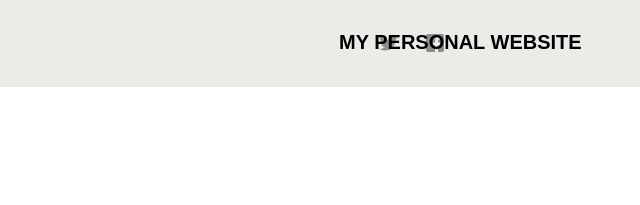
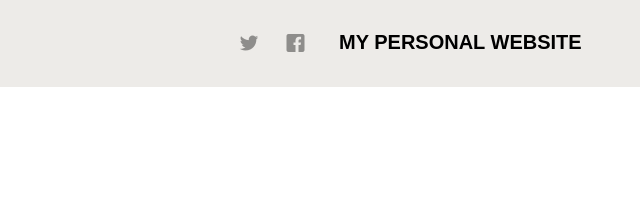
Before and after one commit to Coatkins/Coatkins.github.io, a plain HTML site: page index.html in a window 1280 px wide. Shown: the top 205 px of the page, 221-861 px from the left. Drawn offline with Linux system fonts and the light colour scheme; files whose address does not match are found by name.

Commit message:
Add files via upload

```diff
--- a/index.html
+++ b/index.html
@@ -62,7 +62,7 @@
 			<div class="col-md-4 col-md-push-5">
 				<div id="fh5co-logo"><a href="index.html">My Personal Website</a></div>
 			</div>
-			<div class="fh5co-top-social menu-1 text-right col-md-push-5">
+			<div class="col-md-push-5">
 				<ul class="fh5co-social">
 					<li><a href="https://twitter.com/"><i class="icon-twitter"></i></a></li>
 					<li><a href="https://www.facebook.com/"><i class="icon-facebook"></i></a></li>
```
